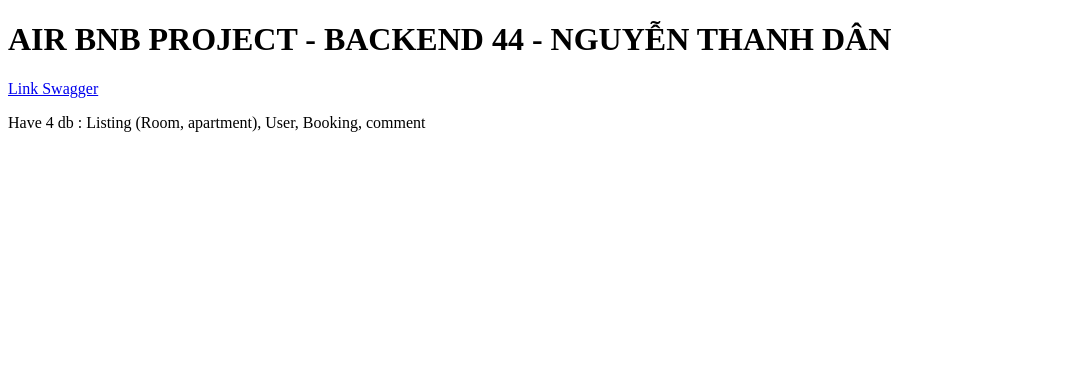
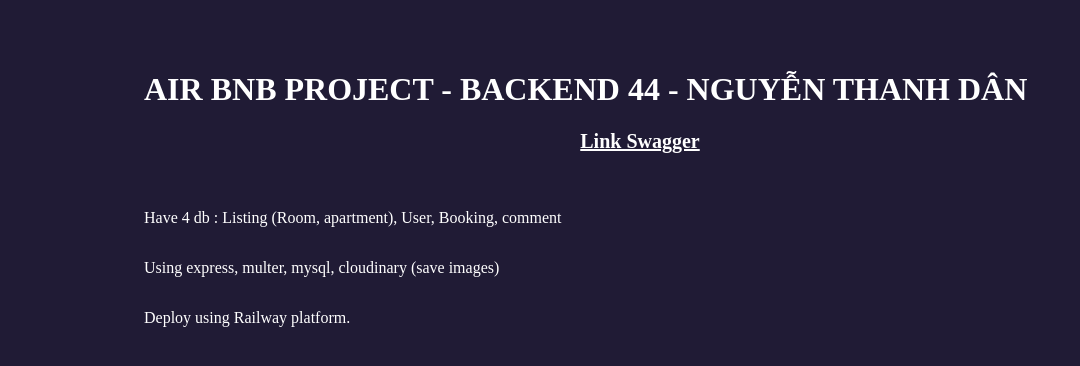
Before and after one commit to Thanhdan0811/capstone-final, a website: page index.html in a window 1280 px wide. Shown: the whole page, without its empty margins (0-1080 px from the left). Drawn offline with Linux system fonts and the light colour scheme.

Commit message:
swagger update

```diff
--- a/index.html
+++ b/index.html
@@ -4,6 +4,29 @@
     <meta charset="UTF-8">
     <meta name="viewport" content="width=device-width, initial-scale=1.0">
     <title>Air BNB</title>
+    <style>
+        body {
+            background-color: rgb(28 23 49 / 98%);
+            color: white;
+            font-size: 16px;
+            display: flex;
+            flex-direction: column;
+            justify-content: center;
+            width: 100%;
+            max-width: 992px;
+            margin-left: auto;
+            margin-right: auto;
+            margin-top: 50px;
+        }
+        body a {
+            color: white;
+            font-size: 20px;
+            font-weight: 700;
+            text-align: center;
+            margin-bottom: 40px;
+            display: inline-block;
+        }
+    </style>
 </head>
 <body>
     <h1>AIR BNB PROJECT - BACKEND 44 - NGUYỄN THANH DÂN</h1>
@@ -11,5 +34,8 @@
     <a href="/swagger-docs">Link Swagger</a>
 
     <p>Have 4 db : Listing (Room, apartment), User, Booking, comment</p>
+    <p>Using express, multer, mysql, cloudinary (save images)</p>
+    <p>Deploy using Railway platform.</p>
+
 </body>
 </html>
```
